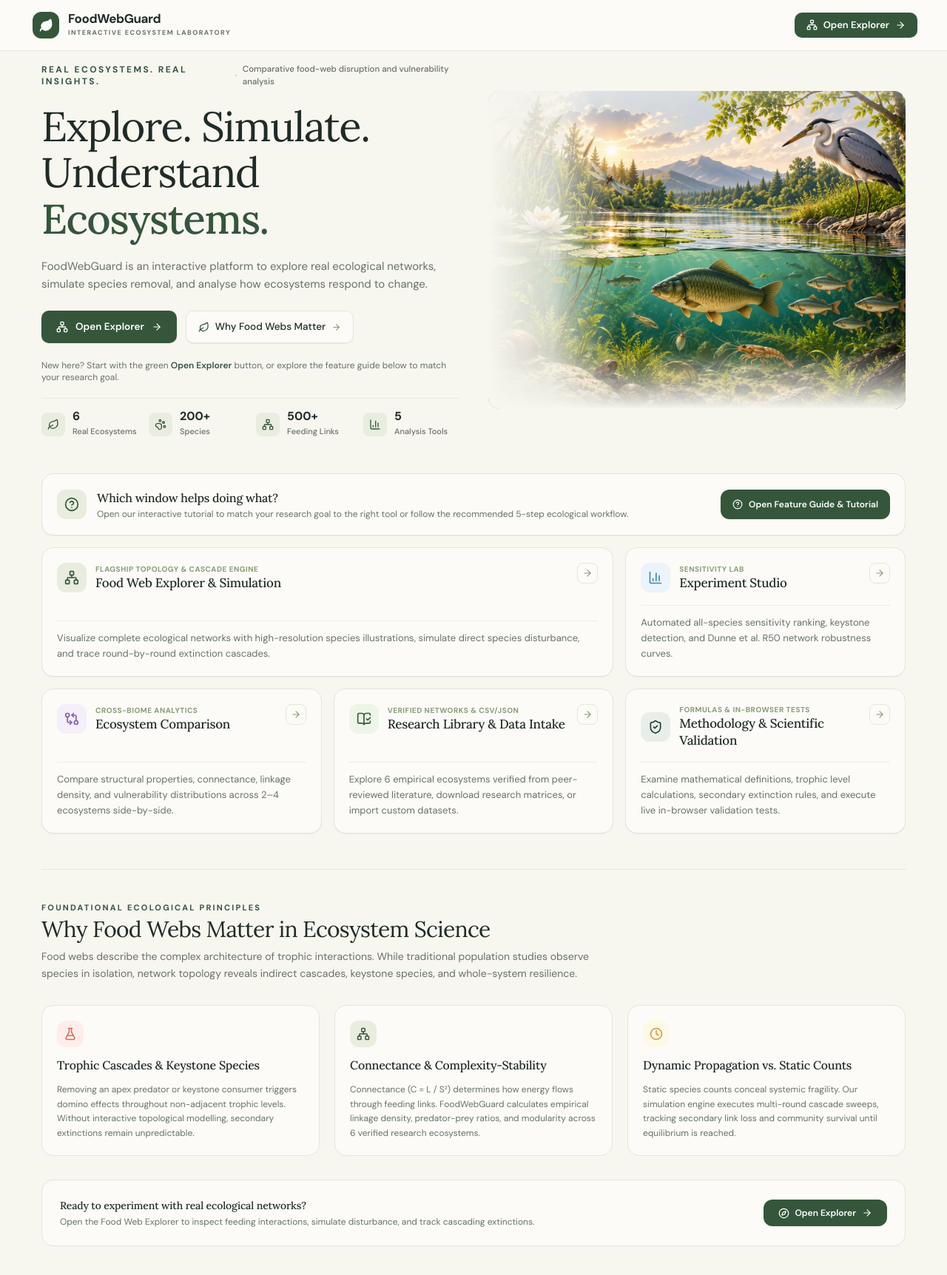
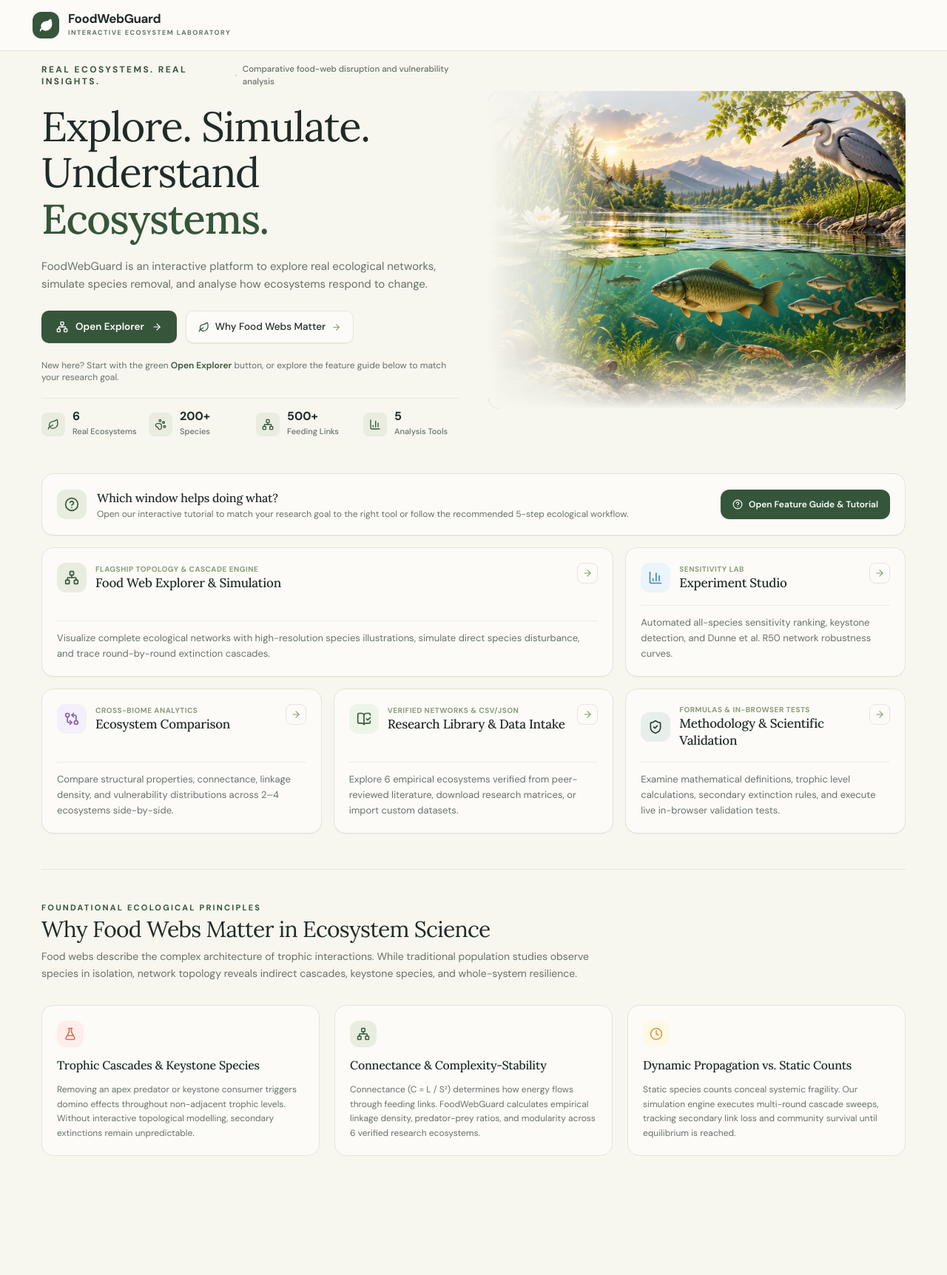
Before and after one commit to nilotpal-lab/BIOLOGY-EXPERIENTIAL-LEARNING, a React (Vite) app: page / in a window 1280 px wide. Shown: the top 1724 px of the page at 74% size. After the commit the page ends 1627 px from the top, so only its background shows below. Built offline with nearby package versions, Linux system fonts and the light colour scheme.

Commit message:
fix(ui): remove redundant Open Explorer buttons from landing page header and bottom banner

```diff
--- a/src/components/layout/Shell.tsx
+++ b/src/components/layout/Shell.tsx
@@ -1,5 +1,4 @@
 import {
-  ArrowRight,
   BarChart3,
   BookOpenCheck,
   Compass,
@@ -7,7 +6,6 @@ import {
   LayoutDashboard,
   Leaf,
   Menu,
-  Network,
   PanelLeftClose,
   PanelLeftOpen,
   Search,
@@ -146,7 +144,7 @@ export function Shell({
       {isPublicPage ? (
         <header className="sticky top-0 z-40 w-full border-b border-[#E5E6DC] bg-[#FCFBF7]/95 backdrop-blur-md">
           <div className="flex items-center justify-between h-17 px-4 sm:px-6 lg:px-10 max-w-[1520px] mx-auto">
-            {/* Left: Brand Logo + Leaf Icon + Subtitle (Navbar removed, logo preserved) */}
+            {/* Left: Brand Logo + Leaf Icon + Subtitle */}
             <button
               type="button"
               onClick={() => navigate('overview')}
@@ -165,19 +163,6 @@ export function Shell({
                 </span>
               </div>
             </button>
-
-            {/* Right: Direct Open Explorer CTA Button */}
-            <div className="flex items-center gap-3">
-              <button
-                type="button"
-                onClick={() => navigate('explore')}
-                className="inline-flex items-center gap-2 rounded-[10px] bg-[#35563B] hover:bg-[#263D2D] text-white px-4 py-2 text-xs sm:text-[13px] font-semibold shadow-xs transition-colors cursor-pointer"
-              >
-                <Network size={15} />
-                <span>Open Explorer</span>
-                <ArrowRight size={14} />
-              </button>
-            </div>
           </div>
         </header>
       ) : (
--- a/src/pages/Overview.tsx
+++ b/src/pages/Overview.tsx
@@ -4,7 +4,6 @@ import {
   BarChart3,
   BookOpenCheck,
   Clock,
-  Compass,
   FlaskConical,
   GitCompareArrows,
   HelpCircle,
@@ -360,28 +359,6 @@ export function Overview({ onNavigate, onOpenImport: _onOpenImport }: OverviewPr
               </p>
             </div>
           </div>
-
-          <div className="rounded-2xl border border-[#E5E6DC] bg-[#FCFBF7] p-6 flex flex-col sm:flex-row items-center justify-between gap-4">
-            <div className="space-y-1 text-center sm:text-left">
-              <h4 className="text-sm font-serif font-medium text-[#202B27]">
-                Ready to experiment with real ecological networks?
-              </h4>
-              <p className="text-xs text-[#68716B]">
-                Open the Food Web Explorer to inspect feeding interactions, simulate disturbance, and track cascading extinctions.
-              </p>
-            </div>
-            <div className="flex items-center gap-2.5">
-              <button
-                type="button"
-                onClick={() => onNavigate('explore')}
-                className="inline-flex items-center gap-2 rounded-xl bg-[#35563B] hover:bg-[#263D2D] text-white px-5 py-2.5 text-xs font-semibold shadow-xs transition-colors cursor-pointer"
-              >
-                <Compass size={15} />
-                <span>Open Explorer</span>
-                <ArrowRight size={14} />
-              </button>
-            </div>
-          </div>
         </section>
       </div>
 
```
